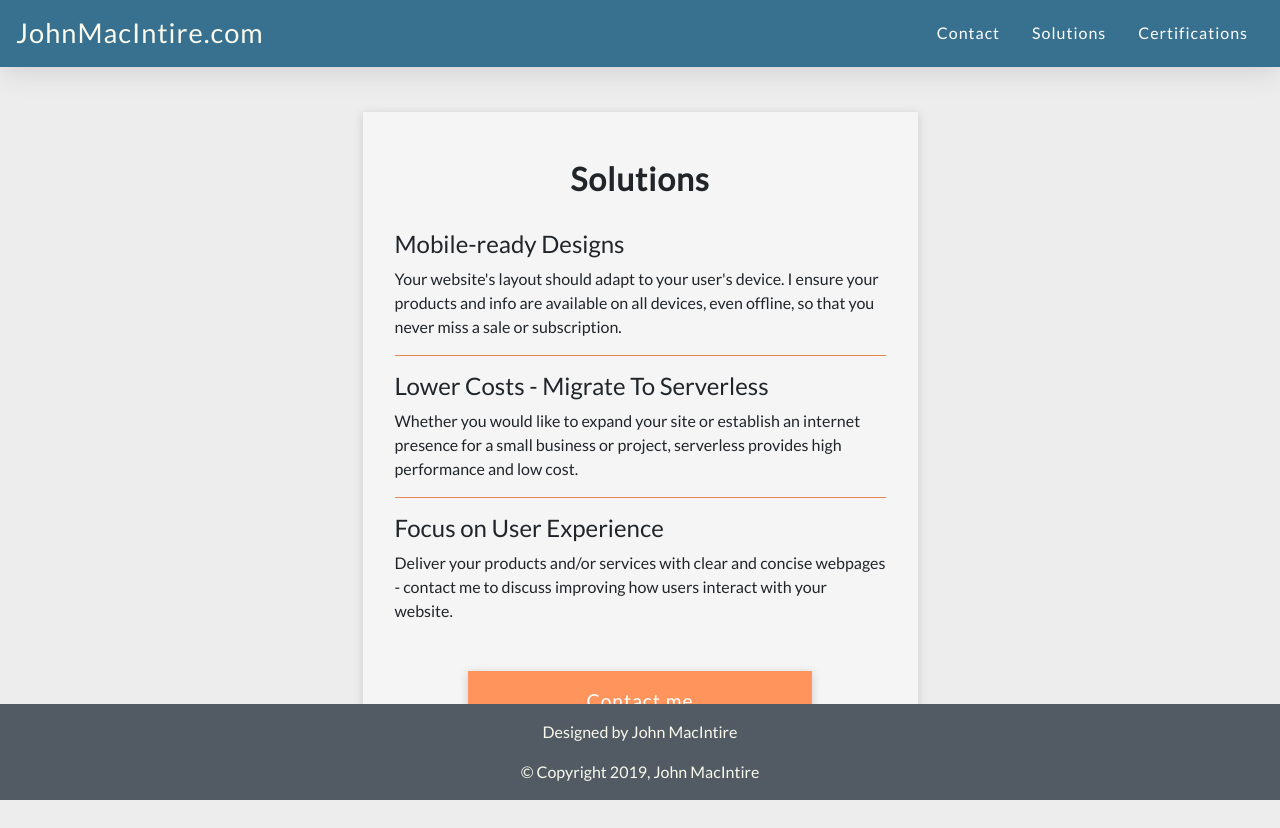
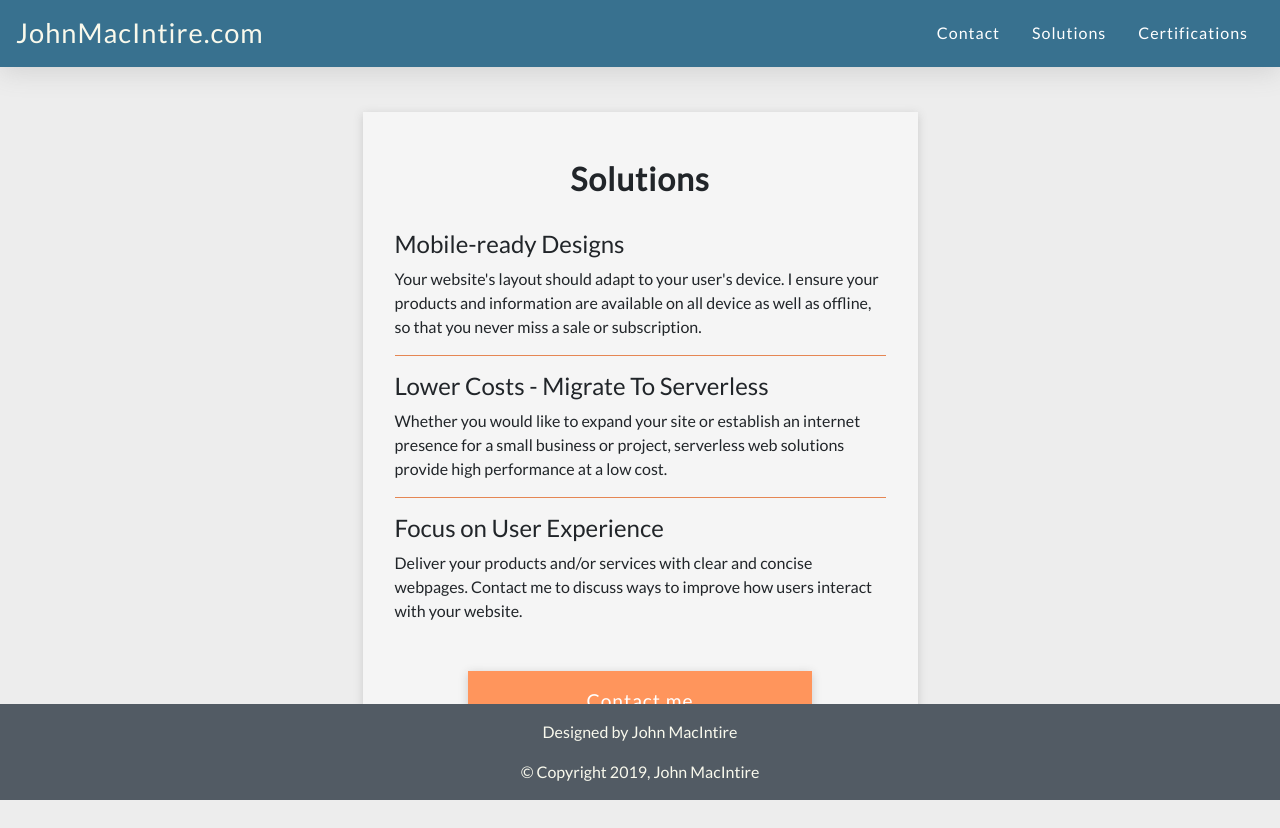
Before and after one commit to jrwmacintire/personal-site, a React (Create React App) app: page /solutions in a window 1280 px wide. Built offline with nearby package versions, Linux system fonts and the light colour scheme.

Commit message:
Adjusted text in Solutions

```diff
--- a/src/components/Solutions.js
+++ b/src/components/Solutions.js
@@ -12,13 +12,13 @@ export default class Solutions extends Component {
                     <Col className='solutions-col light-gray-shadow' xs={12} sm={10} md={8} lg={6}>
                         <h2>Solutions</h2>
                         <h4>Mobile-ready Designs</h4>
-                        <p>Your website's layout should adapt to your user's device. I ensure your products and info are available on all devices, even offline, so that you never miss a sale or subscription.</p>
+                        <p>Your website's layout should adapt to your user's device. I ensure your products and information are available on all device as well as offline, so that you never miss a sale or subscription.</p>
                         <hr className='hr-divider'></hr>
                         <h4>Lower Costs - Migrate To Serverless</h4>
-                        <p>Whether you would like to expand your site or establish an internet presence for a small business or project, serverless provides high performance and low cost.</p>
+                        <p>Whether you would like to expand your site or establish an internet presence for a small business or project, serverless web solutions provide high performance at a low cost.</p>
                         <hr className='hr-divider'></hr>
                         <h4>Focus on User Experience</h4>
-                        <p>Deliver your products and/or services with clear and concise webpages - contact me to discuss improving how users interact with your website.</p>
+                        <p>Deliver your products and/or services with clear and concise webpages. Contact me to discuss ways to improve how users interact with your website.</p>
                         <div className='solutions-contact-link-wrapper'>
                             <Link to='/contact' className='solutions-contact contact-link light-gray-shadow'>Contact me</Link>
                         </div>
```
